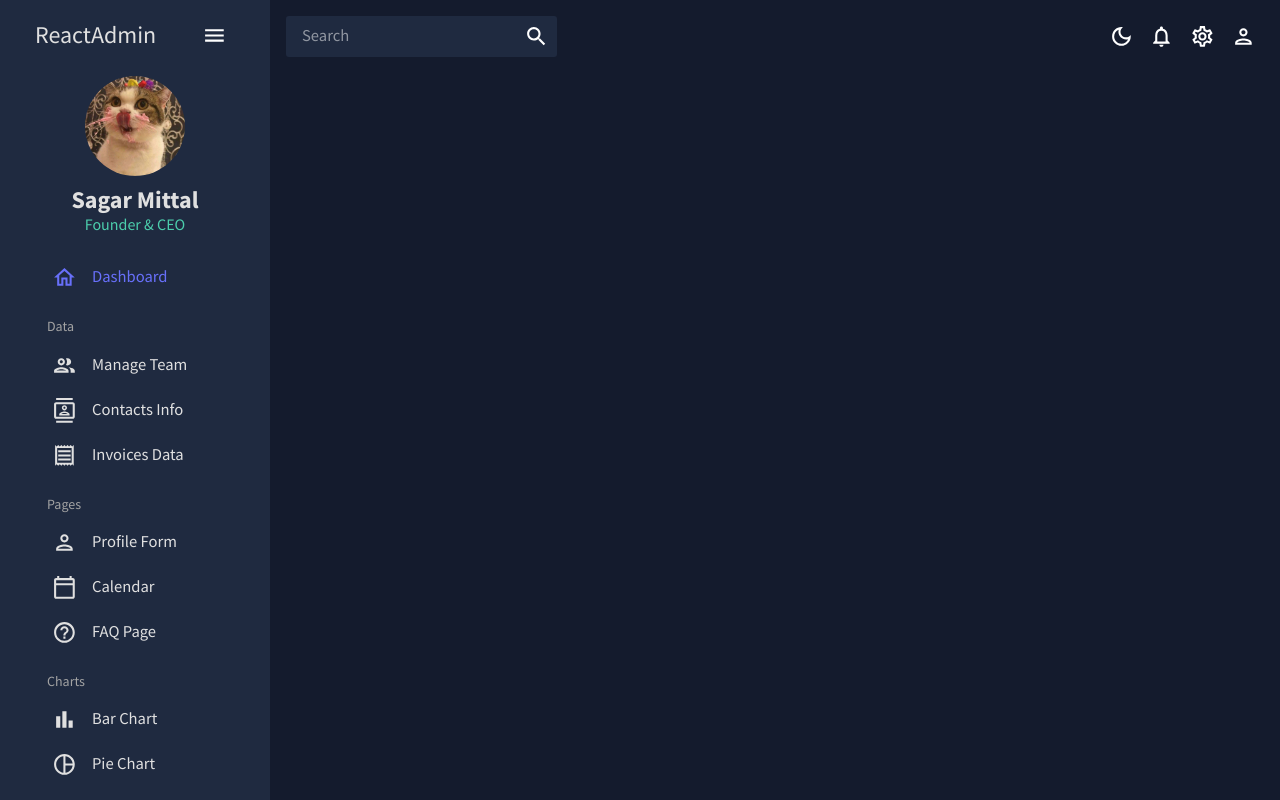
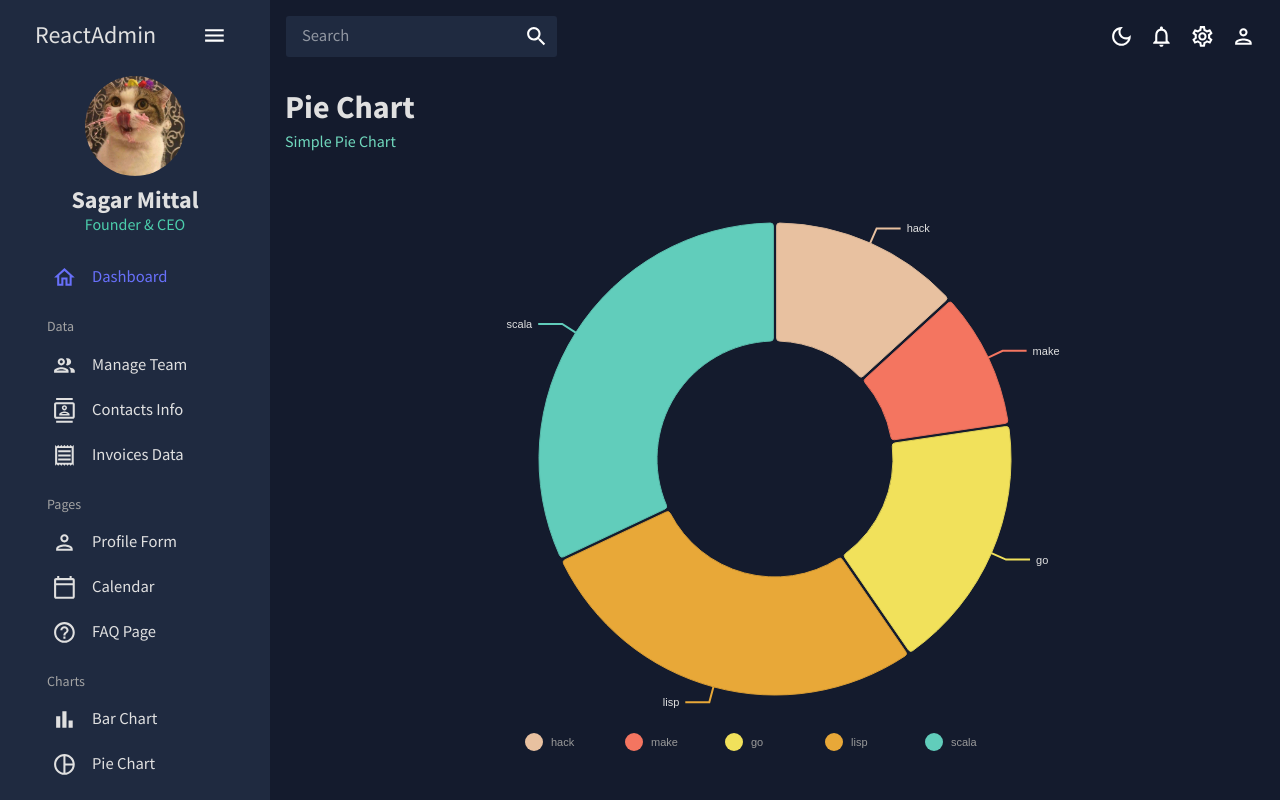
Before and after one commit to sagarmittal1/ReactDashX, a React (Create React App) app: page /pie in a window 1280 px wide. Built offline with nearby package versions, Linux system fonts and the light colour scheme; the HTML template or start-up script is replaced by a standard one.

Commit message:
added piechart component & page

```diff
--- a/src/App.js
+++ b/src/App.js
@@ -12,8 +12,8 @@
 import Calendar from "./scenes/calendar/";
 import FAQ from './scenes/faq';
 import Bar from './scenes/bar';
+import Pie from './scenes/pie';
 // import Line from './scenes/line';
-// import Pie from './scenes/pie';
 // import Geography from './scenes/geography';
 
 function App() {
@@ -37,7 +37,7 @@
                 <Route path="/calendar" element={<Calendar />} />
                 <Route path="/faq" element={<FAQ />} />
                 <Route path="/bar" element={<Bar />} />
-                {/* <Route path="/pie" element={<Pie />} /> */}
+                <Route path="/pie" element={<Pie />} />
                 {/* <Route path="/line" element={<Line />} /> */}
                 {/* <Route path="/geography" element={<Geography />} /> */}
               </Routes>
--- /dev/null
+++ b/src/components/PieChart.jsx
@@ -0,0 +1,110 @@
+import { useTheme } from '@emotion/react';
+import { ResponsivePie } from '@nivo/pie';
+import { tokens } from '../theme';
+import { mockPieData as data } from '../data/mockData';
+
+const PieChart = () => {
+  const theme = useTheme();
+  const colors = tokens(theme.palette.mode);
+
+  return (
+    <ResponsivePie
+      data={data}
+      theme={{
+        axis: {
+          domain: {
+            line: {
+              stroke: colors.grey[100],
+            },
+          },
+          legend: {
+            text: {
+              fill: colors.grey[100],
+            },
+          },
+          ticks: {
+            line: {
+              stroke: colors.grey[100],
+              strokeWidth: 1,
+            },
+            text: {
+              fill: colors.grey[100],
+            },
+          },
+        },
+        legends: {
+          text: {
+            fill: colors.grey[100],
+          },
+        },
+      }}
+      margin={{ top: 40, right: 80, bottom: 80, left: 80 }}
+      innerRadius={0.5}
+      padAngle={0.7}
+      cornerRadius={3}
+      activeOuterRadiusOffset={8}
+      borderWidth={1}
+      borderColor={{
+        from: 'color',
+        modifiers: [['darker', 0.2]],
+      }}
+      arcLinkLabelsSkipAngle={10}
+      arcLinkLabelsTextColor={colors.grey[100]}
+      arcLinkLabelsThickness={2}
+      arcLinkLabelsColor={{ from: 'color' }}
+      enableArcLabels={false}
+      arcLabelsSkipAngle={10}
+      arcLabelsTextColor={{
+        from: 'color',
+        modifiers: [['darker', 2]],
+      }}
+      defs={[
+        {
+          id: 'dots',
+          type: 'patternDots',
+          background: 'inherit',
+          color: 'rgba(255, 255, 255, 0.3)',
+          size: 4,
+          padding: 1,
+          stagger: true,
+        },
+        {
+          id: 'lines',
+          type: 'patternLines',
+          background: 'inherit',
+          color: 'rgba(255, 255, 255, 0.3)',
+          rotation: -45,
+          lineWidth: 6,
+          spacing: 10,
+        },
+      ]}
+      legends={[
+        {
+          anchor: 'bottom',
+          direction: 'row',
+          justify: false,
+          translateX: 0,
+          translateY: 56,
+          itemsSpacing: 0,
+          itemWidth: 100,
+          itemHeight: 18,
+          itemTextColor: '#999',
+          itemDirection: 'left-to-right',
+          itemOpacity: 1,
+          symbolSize: 18,
+          symbolShape: 'circle',
+          effects: [
+            {
+              on: 'hover',
+              style: {
+                itemTextColor: '#000',
+              },
+            },
+          ],
+        },
+      ]}
+    />
+  );
+};
+
+export default PieChart;
--- /dev/null
+++ b/src/scenes/pie/index.jsx
@@ -0,0 +1,17 @@
+import { Box } from '@mui/material';
+import Header from '../../components/Header';
+import PieChart from '../../components/PieChart';
+
+const Pie = () => {
+  return (
+    <Box m="15px">
+      <Header title="Pie Chart" subtitle="Simple Pie Chart" />
+
+      <Box height="74vh">
+        <PieChart />
+      </Box>
+    </Box>
+  );
+};
+
+export default Pie;
```
